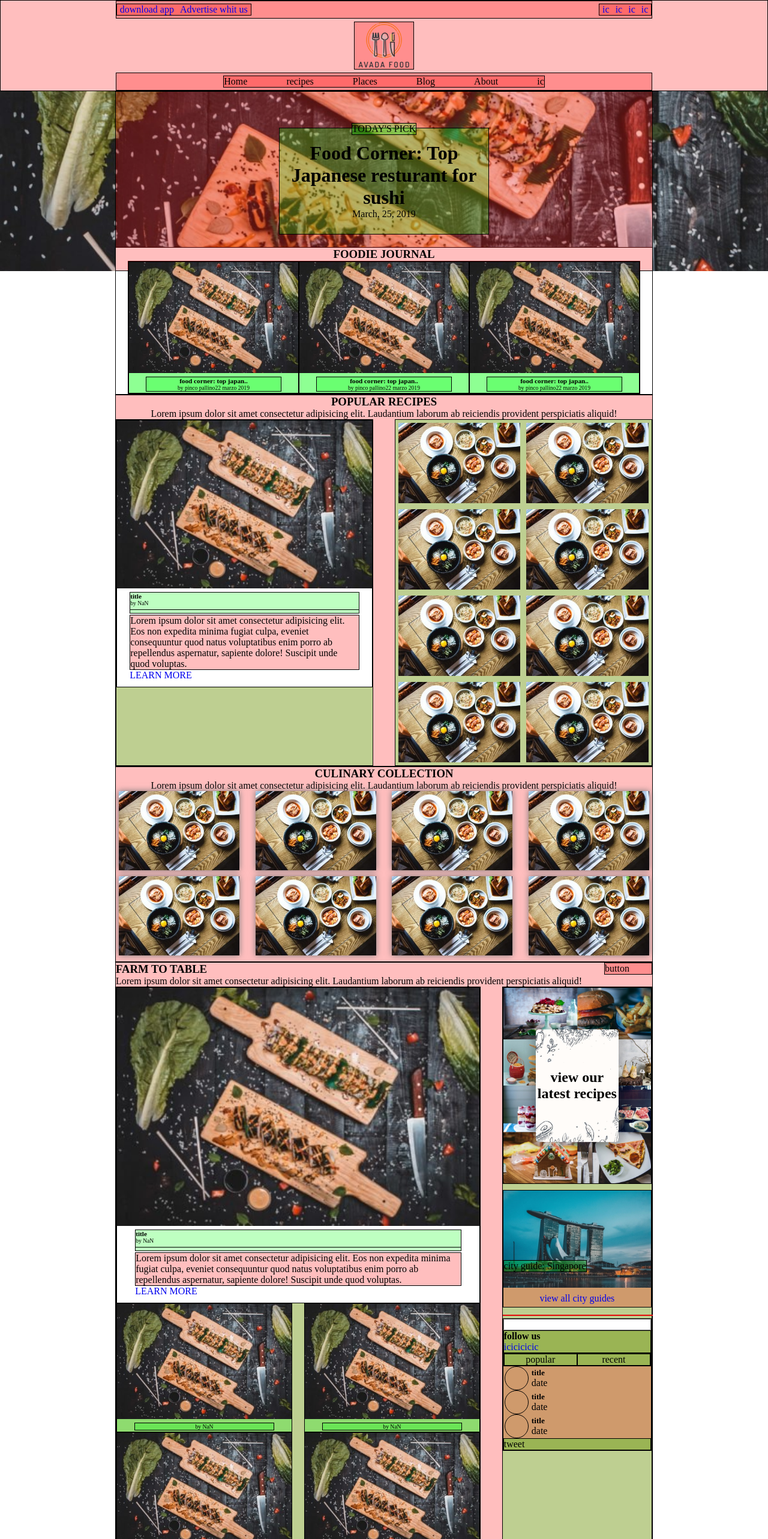
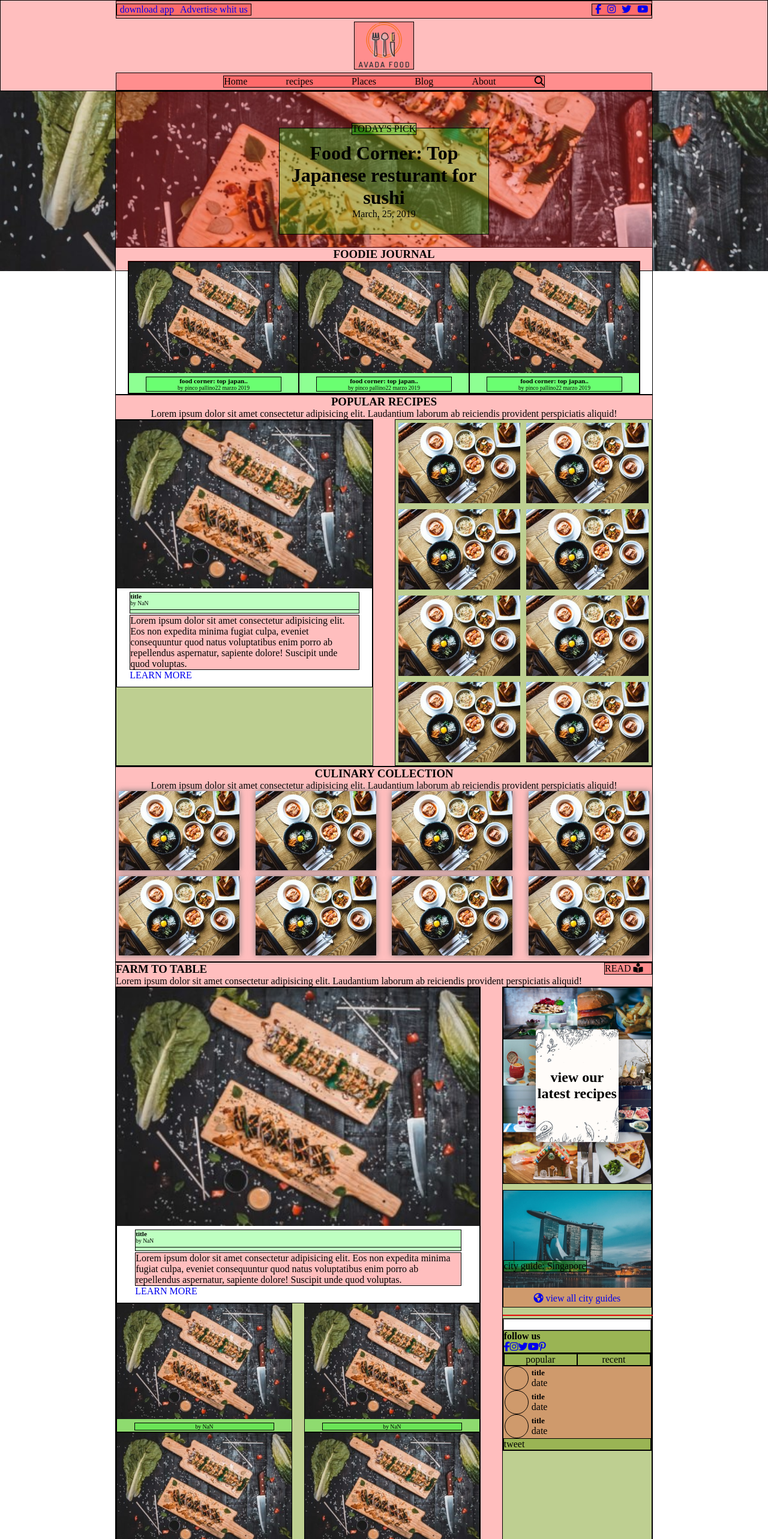
Before and after one commit to CarloDM/proj-html-vuejs, a Vue app: page / in a window 1280 px wide. Shown: the top 2566 px of the page at 60% size. Built offline with nearby package versions, Linux system fonts and the light colour scheme; a small style sheet from the web is missing.

Commit message:
add icon

```diff
--- a/package.json
+++ b/package.json
@@ -11,6 +11,7 @@
   "dependencies": {
     "@fontsource/domine": "^4.5.10",
     "@fontsource/nunito": "^4.5.12",
+    "@fortawesome/fontawesome-free": "^6.4.0",
     "vue": "^3.2.47"
   },
   "devDependencies": {
--- a/src/components/partials/cta-subscribe.vue
+++ b/src/components/partials/cta-subscribe.vue
@@ -10,7 +10,7 @@ export default {
     <div class="my_container debug">
 
       <div class="container">
-        <h2>Subscribe</h2>
+        <h2>Subscribe & receive</h2>
         <p>Lorem ipsum dolor, sit amet consectetur adipisicing elit. Nihil quasi eveniet odit sunt.</p>
 
         <input type="text">
--- a/src/components/partials/farm-to-table-RBar.vue
+++ b/src/components/partials/farm-to-table-RBar.vue
@@ -18,7 +18,10 @@ export default {
       <div class="guide debug">
         <span class="debug2">city guide: Singapore</span>
         <img src="../../assets/img/avada/singapore-featured-image-1200x790.jpg" alt="">
-        <a href="#">view all city guides</a>
+        <a href="#">
+          <i class="fa-solid fa-earth-americas"></i>
+          view all city guides
+        </a>
       </div>
 
     </section>
@@ -29,11 +32,11 @@ export default {
 
       <div class="follow-us debug2">
         <h4>follow us</h4>
-        <a href="#">ic</a>
-        <a href="#">ic</a>
-        <a href="#">ic</a>
-        <a href="#">ic</a>
-        <a href="#">ic</a>
+        <a href="#"><i class="fa-brands fa-facebook-f"></i> </a>
+        <a href="#"><i class="fa-brands fa-instagram"></i>  </a>
+        <a href="#"><i class="fa-brands fa-twitter"></i>    </a>
+        <a href="#"><i class="fa-brands fa-youtube"></i>    </a>
+        <a href="#"><i class="fa-brands fa-pinterest-p"></i></a>
       </div>
 
       <div class="select flex_center debug2">
--- a/src/components/partials/farm-to-table.vue
+++ b/src/components/partials/farm-to-table.vue
@@ -17,7 +17,10 @@ export default {
   <div class="my_container debug">
 
     <div class="title">
-      <div class="button debug">button</div>
+      <div class="button debug">
+        READ
+        <i class="fa-solid fa-book-open-reader"></i>
+      </div>
       <h3>FARM TO TABLE</h3>
       <p>Lorem ipsum dolor sit amet consectetur adipisicing elit. Laudantium laborum ab reiciendis provident perspiciatis aliquid!</p>
     </div>
--- a/src/components/partials/footerTop.vue
+++ b/src/components/partials/footerTop.vue
@@ -9,11 +9,12 @@ export default {
 
     <div class="col debug">
       <div class="logo debug"></div>
+
       <ul class="social">
-        <li> <a href="#">ic</a> </li>
-        <li> <a href="#">ic</a> </li>
-        <li> <a href="#">ic</a> </li>
-        <li> <a href="#">ic</a> </li>
+        <a href="#"><i class="fa-brands fa-facebook-f"></i> </a>
+        <a href="#"><i class="fa-brands fa-instagram"></i>  </a>
+        <a href="#"><i class="fa-brands fa-twitter"></i>    </a>
+        <a href="#"><i class="fa-brands fa-youtube"></i>    </a>
       </ul>
     </div>
 
@@ -26,9 +27,9 @@ export default {
     <div class="col debug">
       <h4>contact</h4>
       <ul>
-        <li>ic addres</li>
-        <li>ic telephone</li>
-        <li>ic email</li>
+        <li><i class="fa-solid fa-location-dot"></i> addres</li>
+        <li><i class="fa-solid fa-phone-flip"></i> telephone</li>
+        <li><i class="fa-solid fa-envelope"></i> email</li>
       </ul>
     </div>
 
--- a/src/components/partials/headerNav.vue
+++ b/src/components/partials/headerNav.vue
@@ -14,7 +14,7 @@ export default {
       <li>Places</li>
       <li>Blog</li>
       <li>About</li>
-      <li>ic</li>
+      <li><i class="fa-solid fa-magnifying-glass"></i></li>
     </ul>
 
   </div>
--- a/src/components/partials/headerTop.vue
+++ b/src/components/partials/headerTop.vue
@@ -14,10 +14,10 @@ export default {
     </div>
 
     <div class="right debug">
-      <a href="#">ic</a>
-      <a href="#">ic</a>
-      <a href="#">ic</a>
-      <a href="#">ic</a>
+      <a href="#"><i class="fa-brands fa-facebook-f"></i></a>
+      <a href="#"><i class="fa-brands fa-instagram"></i> </a>
+      <a href="#"><i class="fa-brands fa-twitter"></i>   </a>
+      <a href="#"><i class="fa-brands fa-youtube"></i>   </a>
     </div>
 
   </div>
--- a/src/scss/main.scss
+++ b/src/scss/main.scss
@@ -1,6 +1,7 @@
 @use './var.scss' as * ;
 @import '@fontsource/nunito/index.css';
 @import '@fontsource/domine/index.css';
+@import '@fortawesome/fontawesome-free/css/all.css';
 
 @import './general.scss';
 @import './general_mediaquery.scss';
```
Also changed, not shown: 1 other file (tests, documents, lock files or other folders).
